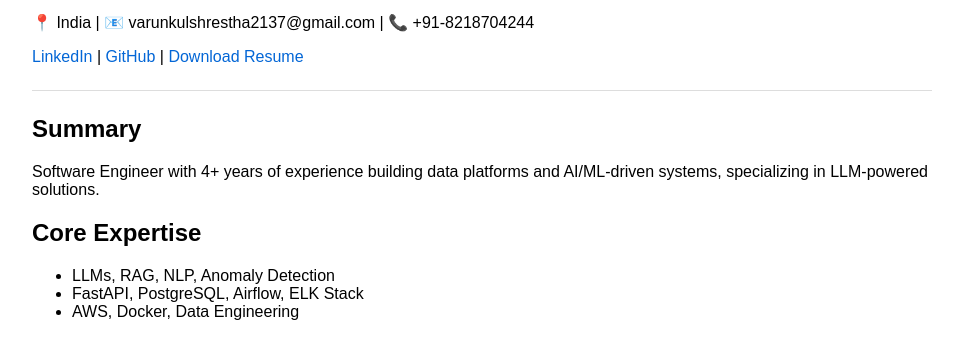
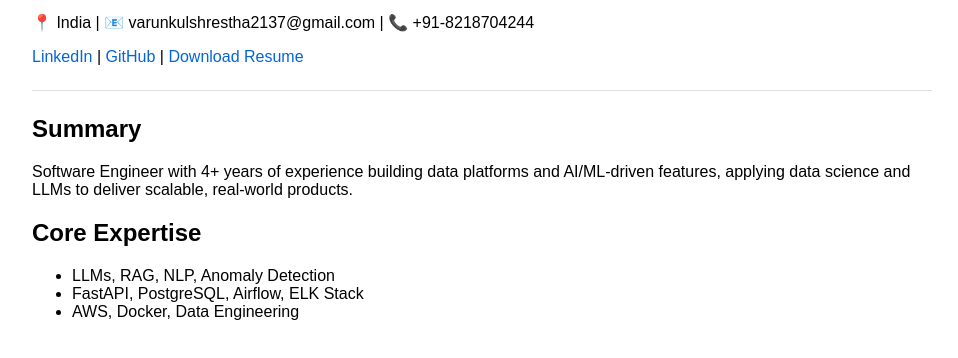
Before and after one commit to Varun3721/KulshresthaVarun, a plain HTML site: page index.html in a window 1280 px wide. Shown: the part 170-528 px from the top of the page, without its empty margins (158-1116 px from the left). Drawn offline with Linux system fonts and the light colour scheme.

Commit message:
Update summary in index.html
Refine summary to emphasize data science and real-world applications.

```diff
--- a/index.html
+++ b/index.html
@@ -26,8 +26,8 @@
 
     <h2>Summary</h2>
     <p>
-      Software Engineer with 4+ years of experience building data platforms and
-      AI/ML-driven systems, specializing in LLM-powered solutions.
+      Software Engineer with 4+ years of experience building data platforms and AI/ML-driven features, applying data
+      science and LLMs to deliver scalable, real-world products.
     </p>
 
     <h2>Core Expertise</h2>
```
